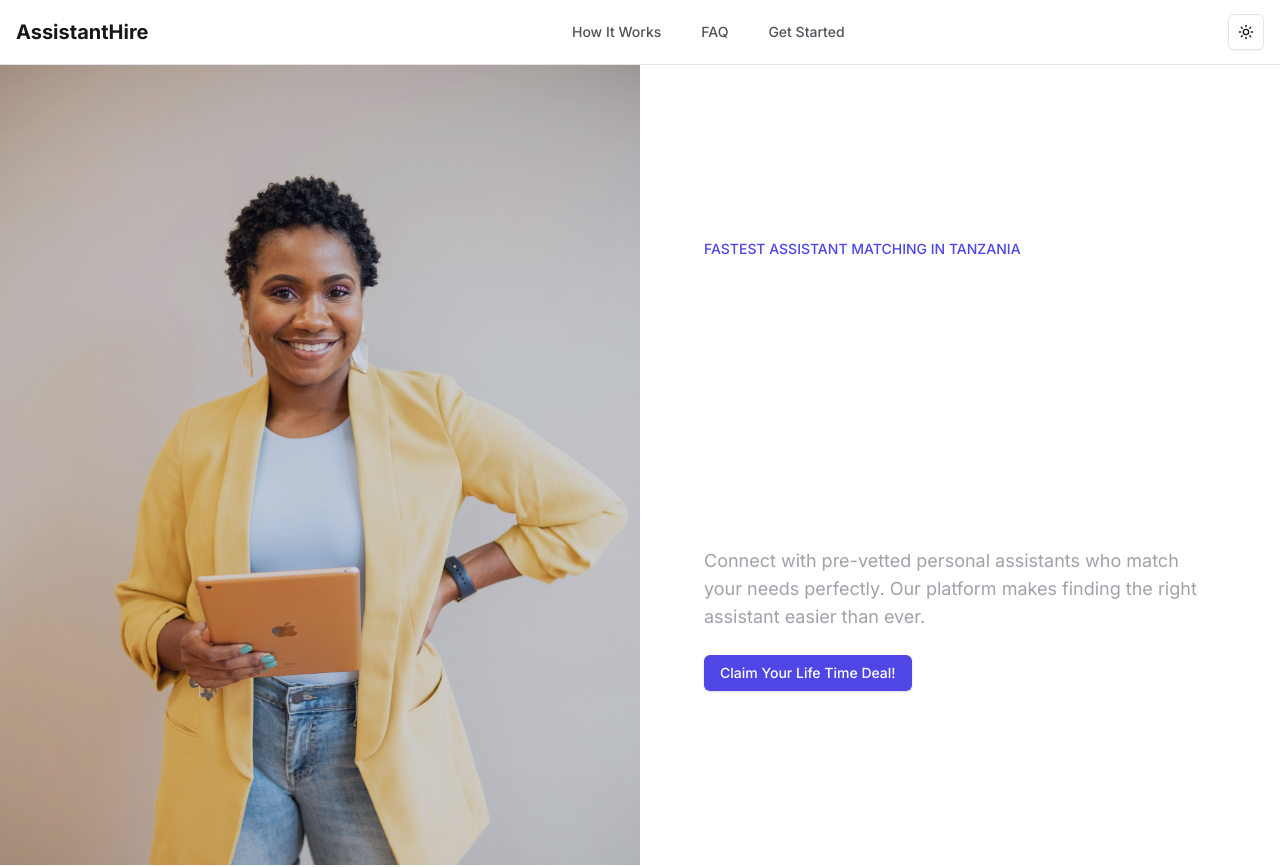
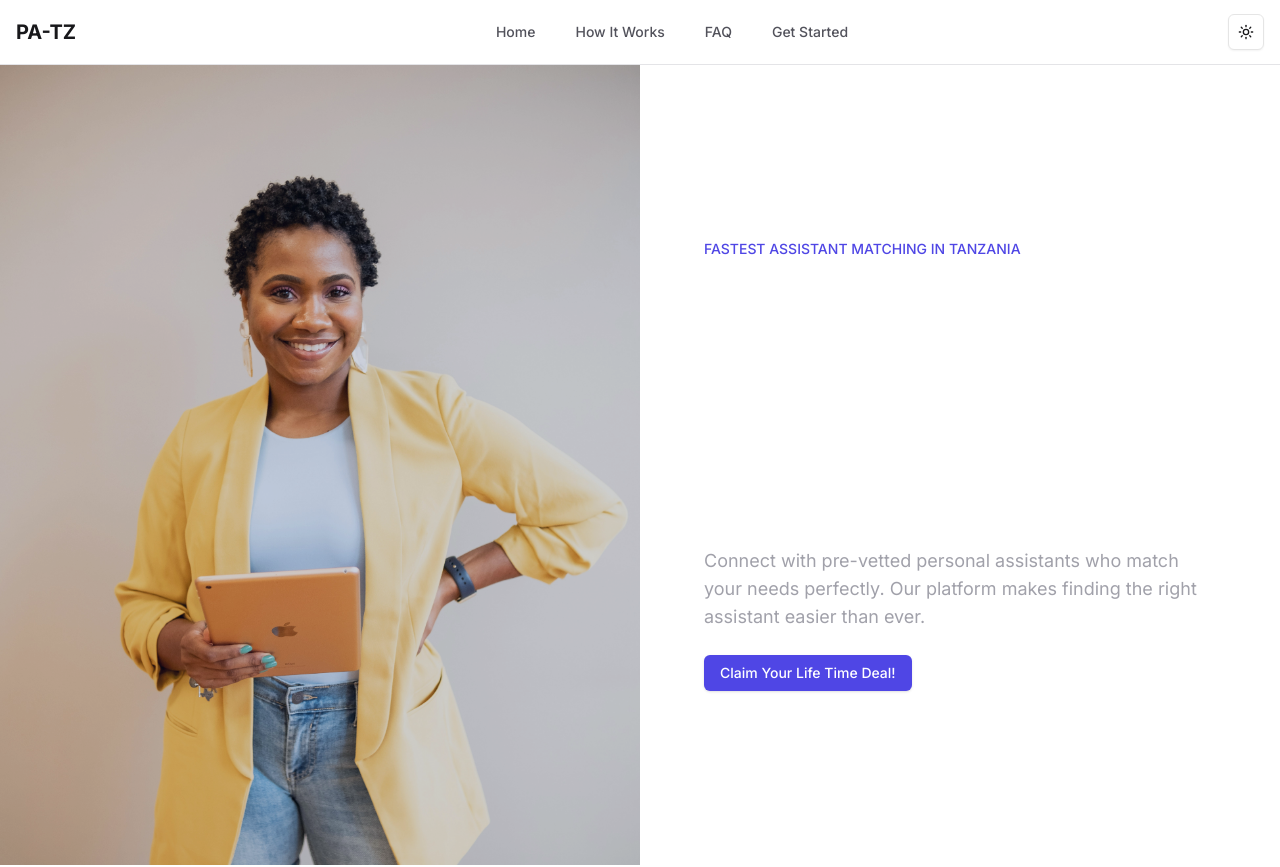
Before and after one commit to PikachuUsedSurf/pa-landing, a Next.js app: page / in a window 1280 px wide. Shown: the top 867 px of the page. Built offline with nearby package versions, Linux system fonts and the light colour scheme; no server answers; the database is empty.

Commit message:
title change

```diff
--- a/app/components/Navbar.tsx
+++ b/app/components/Navbar.tsx
@@ -14,11 +14,14 @@ const Navbar = () => {
         <div className="flex items-center justify-between h-16">
           <div className="flex items-center">
             <Link href="/" className="text-xl font-bold">
-              AssistantHire
+              PA-TZ
             </Link>
           </div>
           <div className="hidden md:block">
             <div className="ml-10 flex items-baseline space-x-4">
+            <Link href="/" className="text-zinc-600 dark:text-zinc-400 hover:text-zinc-900 dark:hover:text-white px-3 py-2 rounded-md text-sm font-medium">
+                Home
+              </Link>
               <Link href="#how-it-works" className="text-zinc-600 dark:text-zinc-400 hover:text-zinc-900 dark:hover:text-white px-3 py-2 rounded-md text-sm font-medium">
                 How It Works
               </Link>
```
